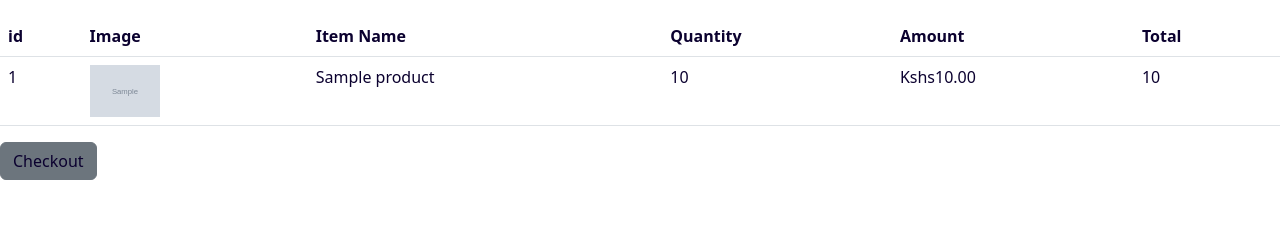
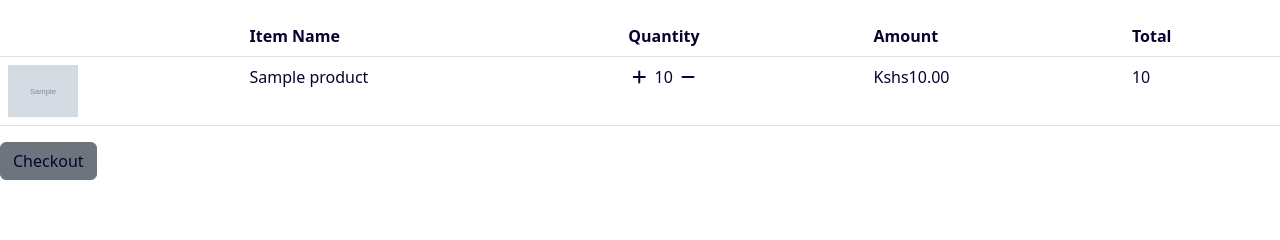
Before and after one commit to sirgama/fashionsoko, a Django app: template shop/templates/shop/cart.html in a window 1280 px wide. Shown: the part 203-443 px from the top of the page. Run offline with Django 4.2, Linux system fonts and the light colour scheme; data comes from the database, SQL or seed files in the repository; both versions use the stored data as it was after the commit; tables that the repository leaves empty hold one stand-in row (values such as "Sample post"); the template is opened without the code that fills it: values that come from a table or form of the project are taken from there, most other values are stand-ins (such as "Sample title", 1, 10 or a date in 2020); grey boxes marked "Sample" are stand-in pictures; some libraries are stand-ins or nearby versions.

Commit message:
add function to update items in cart

```diff
--- a/shop/templates/shop/cart.html
+++ b/shop/templates/shop/cart.html
@@ -24,8 +24,8 @@
 <table class="table">
     <thead>
       <tr>
-        <th scope="col">id</th>
-        <th scope="col">Image</th>
+
+        <th scope="col"></th>
         <th scope="col">Item Name</th>
         <th scope="col">Quantity</th>
         <th scope="col">Amount</th>
@@ -35,11 +35,11 @@
     <tbody>
          {% for item in items %}
       <tr>
-       <td>{{item.product.id}}</td>
+
         <th scope="row"><img src="{{item.product.image.url}}" alt="" height="70" width="70" class="img-fluid"></th>
 
         <td>{{item.product.name}}</td>
-        <td>{{item.quantity}}</td>
+        <td><i data-product="{{item.product.id}}" data-action="add" class="update-cart fa-solid fa-plus m-1"></i> {{item.quantity}} <i data-product="{{item.product.id}}" data-action="remove" class="update-cart fa-solid fa-minus m-1"></i></td>
         <td>Kshs{{item.product.price|floatformat:2}}</td>
         <td>{{item.get_total}}</td>
 
--- a/static/js/home.js
+++ b/static/js/home.js
@@ -18,7 +18,7 @@ for (var i=0; i<updateBtns.length; i++){
 }
 function updateOrder(productId, action){
     console.log('user is logged in')
-
+    location.reload()
     var url = '/shop/update_item/'
 
     fetch(url, {
@@ -34,5 +34,6 @@ function updateOrder(productId, action){
     })
     .then((data) =>{
         console.log('data', data)
+
     })
 }
--- a/users/templates/users/allarea.html
+++ b/users/templates/users/allarea.html
@@ -90,7 +90,7 @@
                         <div class="card-body">
                           <h5 class="card-title">{{product.name}}</h5>
                           <p class="card-text">{{product.price|floatformat:2}}</p>
-                          <p class="card-text"><a href="#"><button data-product="{{product.id}}" data-action="add"  class="button-61 update-cart " role="button"><i class="fa-solid fa-cart-plus text-white"></i> Add to cart</button></a></p>
+                          <p class="card-text"><button data-product="{{product.id}}" data-action="add"  class="button-61 update-cart " role="button"><i class="fa-solid fa-cart-plus text-white"></i> Add to cart</button></p>
                         </div>
                       </div>
                     </div>
```
Also changed, not shown: db.sqlite3.
